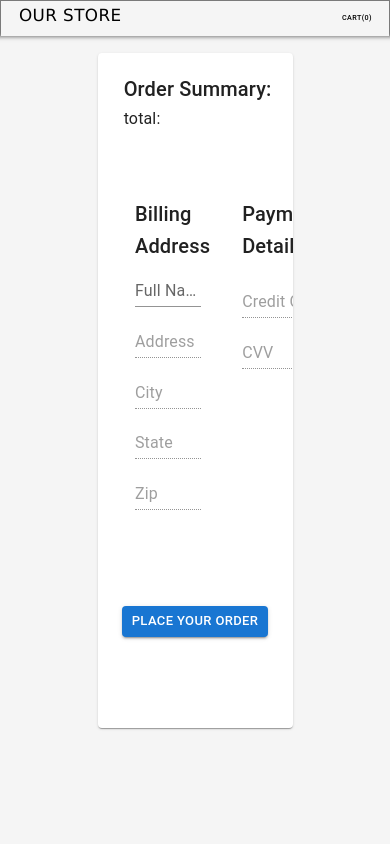
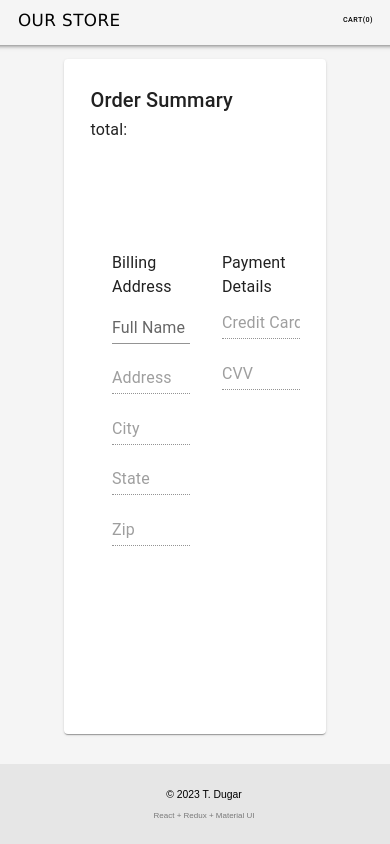
Before and after one commit to TraceDugar/virtual-store, a React (Create React App) app: page /cart in a window 390 px wide. Shown: the top 844 px of the page. Built offline with nearby package versions, Linux system fonts and the light colour scheme.

Commit message:
Add icon, Change Tab Name, Fix Header and Footer Styling, Add Media Query for 1920 x 1080 landscape and potrait

```diff
--- a/public/index.html
+++ b/public/index.html
@@ -2,12 +2,12 @@
 <html lang="en">
   <head>
     <meta charset="utf-8" />
-    <link rel="icon" href="%PUBLIC_URL%/favicon.ico" />
+    <link rel="icon" href="%PUBLIC_URL%/store.ico" />
     <meta name="viewport" content="width=device-width, initial-scale=1" />
     <meta name="theme-color" content="#000000" />
     <meta
       name="description"
-      content="Web site created using create-react-app"
+      content="Virtual Store Mock-up"
     />
     <link rel="apple-touch-icon" href="%PUBLIC_URL%/logo192.png" />
     <!--
@@ -24,7 +24,7 @@
       work correctly both with client-side routing and a non-root public URL.
       Learn how to configure a non-root public URL by running `npm run build`.
     -->
-    <title>React App</title>
+    <title>Virtual E-Store</title>
   </head>
   <body>
     <noscript>You need to enable JavaScript to run this app.</noscript>
--- a/src/Components/Categories/styles.scss
+++ b/src/Components/Categories/styles.scss
@@ -1,5 +1,14 @@
 .categories {
-font-family: Arial, Helvetica, sans-serif;
-font-weight: 100;
-font-size: 0.75rem;
+  margin-top: 10vh;
+  font-family: Arial, Helvetica, sans-serif;
+  font-weight: 100;
+  font-size: 1.1rem;
+  margin-bottom: 2vh;
 }
+
+@media (orientation: portrait) {
+  .categories{
+    margin-top: 5.5vh;
+    margin-bottom: 1vh;
+  }
+}
--- a/src/Components/Footer/styles.scss
+++ b/src/Components/Footer/styles.scss
@@ -2,13 +2,13 @@ $background: #f5f5f5;
 
 footer {
   background-color: #e6e6e6;
+  position:fixed;
+  left:0;
+  bottom:0;
+  right:0;
+  height: 50px;
+  width: 100%;
   padding: 15px;
-  padding-bottom: 20px;
-  margin-left: -10px;
-  margin-right: -10px;
-  position: static;
-  height: 50px;
-  margin-top: 12vh;
 }
 
 .top-footer {
@@ -26,14 +26,16 @@ footer {
 
 @media (orientation: portrait) {
   footer {
+    position: absolute;
+    bottom:1px;
     background-color: #e6e6e6;
     padding: 15px;
-    padding-bottom: 20px;
-    margin-left: -10px;
-    margin-right: -10px;
-    position: static;
+    position:fixed;
+    left:0;
+    bottom:0;
+    right:0;
     height: 50px;
-    margin-top: 47vh;
+    width: 96.925%;
   }
 
   .top-footer {
--- a/src/Components/Header/styles.scss
+++ b/src/Components/Header/styles.scss
@@ -2,10 +2,13 @@ $background: #f5f5f5;
 
 header {
   background-color: #f5f5f5;
-  margin-left: -7px;
-  margin-right: -7px;
-  margin-top: -7px;
+  position: fixed;
+  left: 0;
+  right: 0;
+  top: 0;
   box-shadow: 0 -6px 4px 7px rgba(0, 0, 0, 0.5);
+  z-index: 4;
+  height: 45px;
 }
 
 .header-buttons {
@@ -19,7 +22,8 @@ header {
   font-size: 1.05rem;
   font-family: Verdana, Geneva, Tahoma, sans-serif;
   margin-left: 10px;
-  margin-top: -6px;
+  margin-top: auto;
+  margin-bottom: auto;
 }
 
 .header-button2 {
--- a/src/Components/ProductDetails/styles.scss
+++ b/src/Components/ProductDetails/styles.scss
@@ -2,18 +2,19 @@
   font-family: Arial, Helvetica, sans-serif;
   font-weight: 100;
   text-align: center;
+  margin-top: 10vh;
 }
 
 .card {
   margin-left: auto;
   margin-right: auto;
-  margin-bottom: 1%;
+  margin-bottom: 2vh;
 }
 
 .card-words {
   display: flex;
   justify-content: space-between;
-  margin-top: 1%;
+  margin-top: 0.75vh;
 }
 
 .card-stock {
@@ -30,25 +31,27 @@
   left: 35%;
   width: 29.25vw;
   height: 4.5vh;
-  margin-bottom: 1%;
+  margin-bottom: 1vh;
 }
 
 .related-items {
-  padding-top: 1%;
+  padding-top: 1vh;
   text-align: center;
   font-family: Arial, Helvetica, sans-serif;
   font-size: 1rem;
-  margin-bottom: 1%;
+  margin-bottom: 1.5vh;
 }
 
 .suggestions {
-  margin-left: 35%;
+  padding-top: 1vh;
+  margin-left: 34.25vw;
   display: flex;
 }
 
 .suggestions-card {
+  text-align: center;
   width: 7.65vw;
-  padding: 1.65%;
+  padding: 1vw;
   font-family: Arial, Helvetica, sans-serif;
   font-size: .5rem;
 }
@@ -63,14 +66,15 @@
 .accordion {
   margin-top: 2vh;
   width: 29.5vw;
-  margin-left: 35%;
+  margin-left: 34.25vw;
   font-family: Arial, Helvetica, sans-serif;
   font-size: .5rem;
+  margin-bottom: 18vh;
 }
 
 @media (orientation: portrait) {
   .title {
-    margin-top: 3vh;
+    margin-top: 6vh;
     font-family: Arial, Helvetica, sans-serif;
     font-weight: 100;
     text-align: center;
@@ -80,13 +84,13 @@
     margin-top: 3vh;
     margin-left: auto;
     margin-right: auto;
-    margin-bottom: 1%;
+    margin-bottom: 1vh;
   }
 
   .card-words {
     display: flex;
     justify-content: space-between;
-    margin-top: 1%;
+    margin-top: 0.75vh;
   }
 
   .card-stock {
@@ -101,33 +105,35 @@
   .buy-button {
     top: 1vh;
     font-size: 1.5vh;
-    left: 35vw;
-    width: 29.25vw;
+    left: 29.25vw;
+    width: 39.25vw;
     height: 2vh;
   }
 
   .related-items {
-    padding-top: 2%;
+    padding-top: 4vh;
     text-align: center;
     font-family: Arial, Helvetica, sans-serif;
     font-size: 1rem;
-    margin-bottom: 1%;
+    margin-bottom: 1vh;
   }
 
   .suggestions {
-    margin-left: 35%;
+    padding-top: 2vh;
+    margin-left: 29.5vw;
     display: flex;
   }
 
   .suggestions-card {
-    width: 7.65vw;
-    padding: 1.65%;
+    text-align: center;
+    width: 10vw;
+    padding: 1.5vw;
     font-family: Arial, Helvetica, sans-serif;
     font-size: .5rem;
   }
 
   .product-details {
-    padding-top: 1%;
+    padding-top: 4vh;
     text-align: center;
     font-family: Arial, Helvetica, sans-serif;
     font-size: 1rem;
@@ -135,10 +141,9 @@
 
   .accordion {
     margin-top: 2vh;
-    width: 29.5vw;
-    margin-left: 35%;
+    width: 39.5vw;
+    margin-left: 29.5vw;
     font-family: Arial, Helvetica, sans-serif;
     font-size: .5rem;
   }
-
 }
--- a/src/Components/Products/styles.scss
+++ b/src/Components/Products/styles.scss
@@ -1,5 +1,5 @@
 .card-container {
-  margin-top: 10vh;
+  margin-top: 8vh;
   margin-bottom: 10vh;
   margin-left: 28.5vw;
   display: flex;
@@ -8,8 +8,8 @@
 
 .product-name {
   text-align: left;
-  font-size: 2vw;
-  padding-left: 1.5vw;
+  font-size: 2rem;
+  padding-left: 2vw;
   padding-top: 2.5vh;
   font-weight: bolder ;
 }
@@ -31,8 +31,8 @@
 
   .product-name {
     text-align: left;
-    font-size: 2vw;
-    padding-left: 2vw;
+    font-size: 2rem;
+    padding-left: 3.5vw;
     padding-top: 1.25vh;
     font-weight: bolder ;
   }
--- a/src/Components/ShoppingCart/index.jsx
+++ b/src/Components/ShoppingCart/index.jsx
@@ -7,7 +7,7 @@ const ShoppingCart = () => {
       <Card className="cart-card">
         <CardContent className="order-data">
           <Typography  variant="h6">
-            Order Summary:
+            Order Summary
           </Typography>
           <Typography variant="subtitle1" component="div">
             total:
@@ -16,7 +16,7 @@ const ShoppingCart = () => {
         <CardContent className="form-wrapper">
           <CardContent>
             <div className="billing-fields">
-              <Typography className="billing-details" variant="h6">
+              <Typography className="billing-details" >
                 Billing Address
               </Typography>
               <TextField className="text-field" size="small" id="standard-basic" label="Full Name" variant="standard" />
@@ -28,7 +28,7 @@ const ShoppingCart = () => {
           </CardContent>
           <CardContent className="payment-details" variant="subtitle1">
             <div className="right-column">
-              <Typography variant="h6">
+              <Typography>
                 Payment Details
               </Typography>
             </div>
--- a/src/Components/ShoppingCart/styles.scss
+++ b/src/Components/ShoppingCart/styles.scss
@@ -1,15 +1,15 @@
 .cart-card {
-  margin-top: 2vh;
+  margin-top: 10vh;
   margin-left: auto;
   margin-right: auto;
   margin-bottom: 2vh;
   width: 50vw;
-  height: 80vh;
+  height: 75vh;
   font-family: Arial, Helvetica, sans-serif;
 }
 
 .order-data {
-  margin-top: .5vh;
+  margin-top: 1vh;
   margin-left: 2.6vw;
 }
 
@@ -37,7 +37,55 @@
 }
 
 .button {
-  margin-top: 6vh;
+  margin-top: 2vh;
   margin-left: auto;
   margin-right: auto;
 }
+
+@media (orientation: portrait) {
+  .cart-card {
+    margin-top: 7vh;
+    margin-left: auto;
+    margin-right: auto;
+    margin-bottom: 2vh;
+    width: 67vw;
+    height: 80vh;
+    font-family: Arial, Helvetica, sans-serif;
+  }
+
+  .order-data {
+    margin-top: 1vh;
+    margin-left: 2.6vw;
+  }
+
+  .text-field {
+    margin: auto;
+    width: 20vw;
+    height: 6vh;
+  }
+
+  .billing-fields {
+    margin-top: 5vh;
+    margin-left: 4vw;
+  }
+
+  .payment-details {
+    margin-top: 5vh;
+    margin-right: 4vw;
+  }
+
+  .right-column {
+    margin-bottom: 1vh;
+  }
+
+  .form-wrapper {
+    margin-top: 2vh;
+    display: flex;
+  }
+
+  .button {
+    margin-top: 20vh;
+    margin-left: auto;
+    margin-right: auto;
+  }
+}
```
Also changed, not shown: 1 other file (tests, documents, lock files or other folders).
